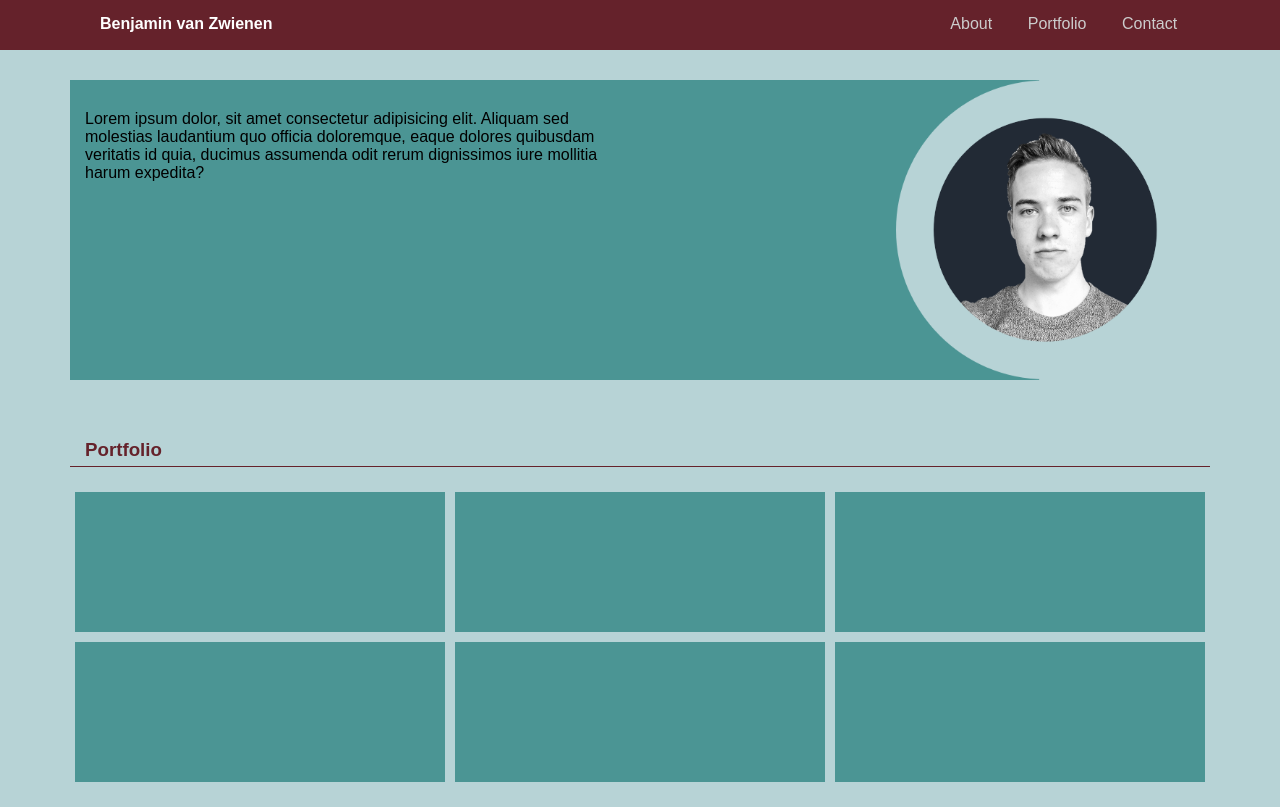
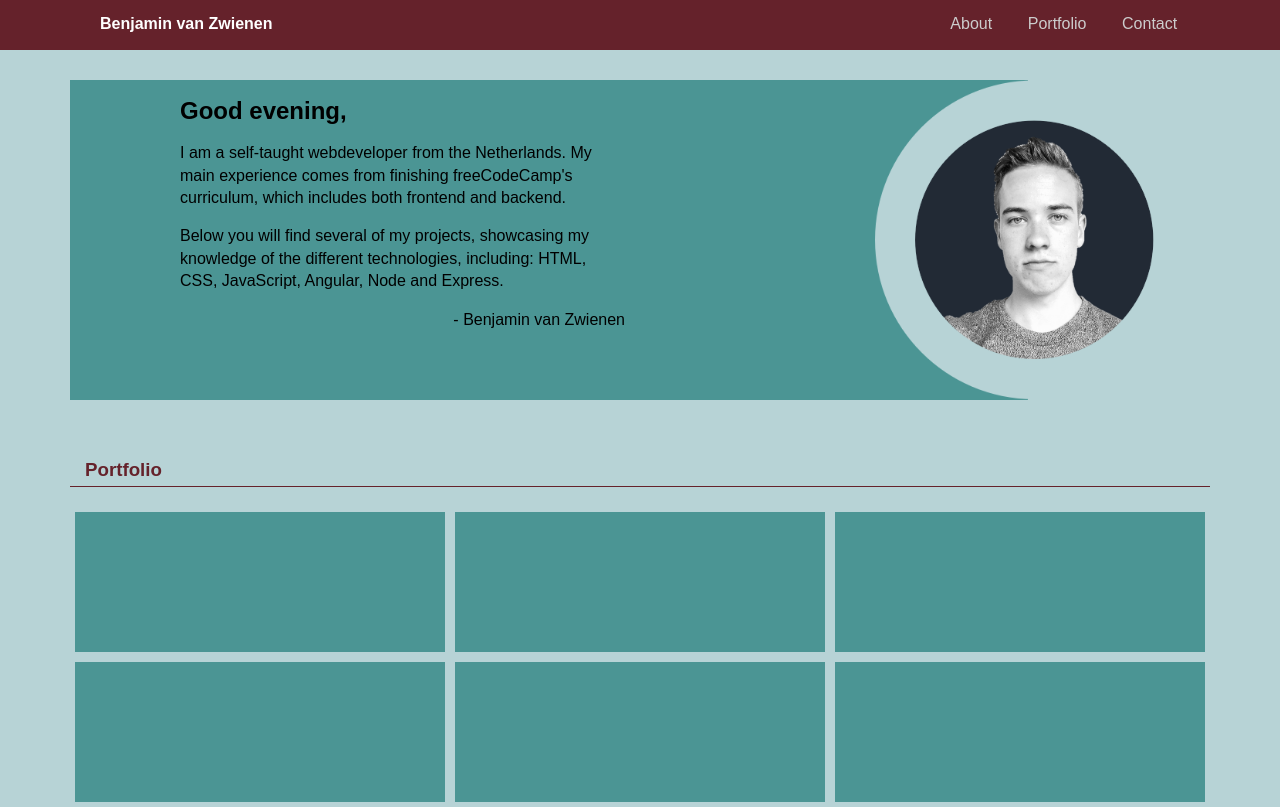
Before and after one commit to BenGitter/portfolio-v2, a website: page index.html in a window 1280 px wide. Drawn offline with nearby package versions, Linux system fonts and the light colour scheme; files that its build step writes are made by us from their sources.

Commit message:
Add intro text

```diff
--- a/index.html
+++ b/index.html
@@ -75,9 +75,17 @@
   <div class="container">
     <!-- About section -->
     <div id="about" class="row about">
-      <div class="col-12 col-md-6 intro">
+      <div class="col-12 col-md-6 offset-lg-1 col-lg-5 intro">
         <!-- Some intro text -->
-        Lorem ipsum dolor, sit amet consectetur adipisicing elit. Aliquam sed molestias laudantium quo officia doloremque, eaque dolores quibusdam veritatis id quia, ducimus assumenda odit rerum dignissimos iure mollitia harum expedita?
+        <h2 class="welcome">Welcome,</h2>
+        <p>
+          I am a self-taught webdeveloper from the Netherlands.
+          My main experience comes from finishing freeCodeCamp's curriculum, which includes both frontend and backend.
+        </p>
+        <p>
+          Below you will find several of my projects, showcasing my knowledge of the different technologies, including: HTML, CSS, JavaScript, Angular, Node and Express.
+        </p>
+        <p class="author">- Benjamin van Zwienen</p>
       </div>
       <div class="hidden-sm-down col-6 photo-horizontal">
         <img
--- a/js/script.js
+++ b/js/script.js
@@ -38,4 +38,30 @@ const Navbar = (function(){
   }
 })();
 
+const Intro = (function(){
+  const welcomeTxt = document.querySelector(".welcome");
+  const hour = new Date().getHours();
+
+  function init(){
+    setGreeting();
+  }
+
+  function setGreeting(){
+    if(hour < 6){
+      welcomeTxt.innerText = "Good night,";
+    }else if(hour < 12){
+      welcomeTxt.innerText = "Good morning,";
+    }else if(hour < 12){
+      welcomeTxt.innerText = "Good afternoon,";
+    }else{
+      welcomeTxt.innerText = "Good evening,";
+    }
+  }
+
+  return {
+    init
+  }
+})();
+
 Navbar.init();
+Intro.init();
--- a/scss/styles.scss
+++ b/scss/styles.scss
@@ -82,22 +82,26 @@ body{
   background: $mid-blue;
 
   .intro{
-    padding-top: 30px;
+    line-height: 1.4em;
+    .author{
+      text-align: right;
+    }
   }
 
   .photo-horizontal{
     padding-right: 0;
 
     img{
-      height: 300px;
+      height: 320px;
       float: right;
       display: block;
     }
   }
 
   .photo-vertical{
-    margin-top: 40px;
+    margin-top: -10px;
     background: $light-blue;
+    height: 160px;
 
     img{
       display: block;
```
